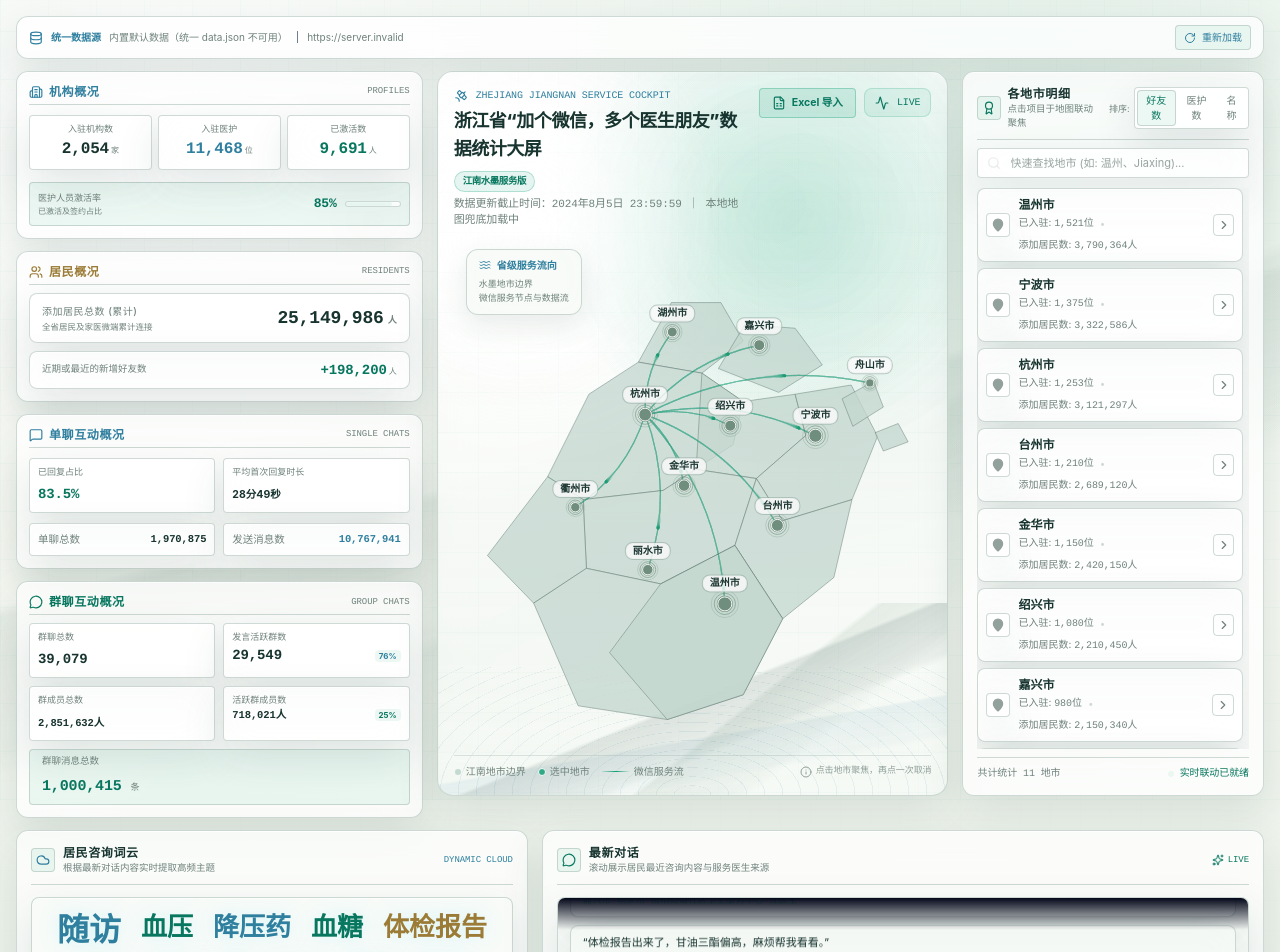
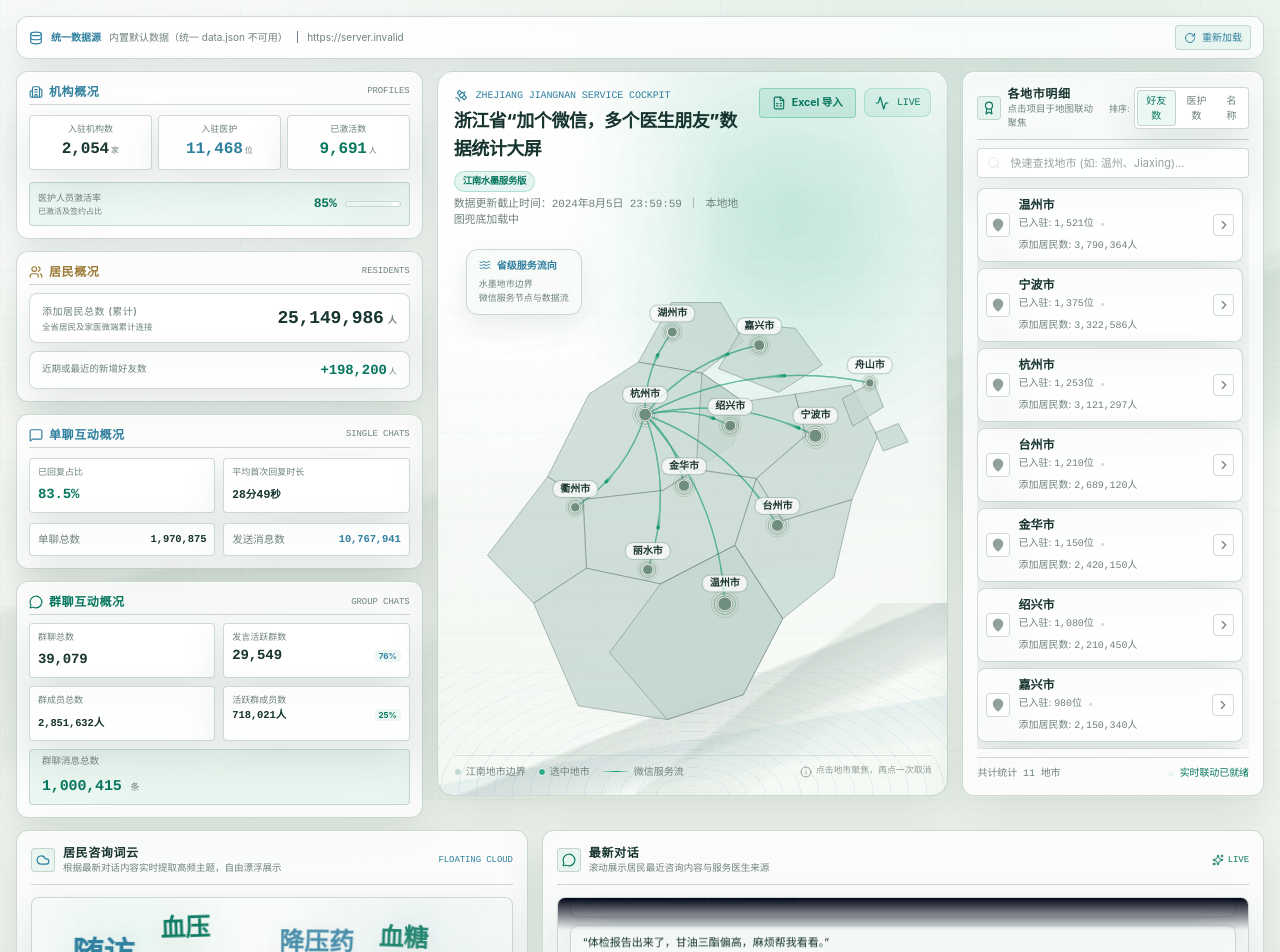
Before and after one commit to dongshuai8800-source/jiageweixin, a React (Vite) app: page / in a window 1280 px wide. Shown: the top 952 px of the page. Built offline with nearby package versions, Linux system fonts and the light colour scheme; no server answers.

Commit message:
feat: animate dynamic word cloud with free floating motion

```diff
--- a/src/components/ConversationInsights.tsx
+++ b/src/components/ConversationInsights.tsx
@@ -13,6 +13,16 @@
 interface WordCloudItem {
   text: string;
   weight: number;
+}
+
+interface FloatingWord extends WordCloudItem {
+  left: number;
+  top: number;
+  xMove: number;
+  yMove: number;
+  rotate: number;
+  duration: number;
+  delay: number;
 }
 
 const FALLBACK_CONVERSATIONS: LatestConversation[] = [
@@ -101,6 +111,31 @@
   return `${colors[index % colors.length]} font-black`;
 };
 
+const buildFloatingWords = (words: WordCloudItem[]): FloatingWord[] => {
+  const anchors = [
+    [8, 18], [28, 12], [50, 18], [70, 14], [84, 26],
+    [14, 44], [34, 40], [56, 44], [76, 48],
+    [9, 70], [29, 72], [48, 68], [68, 74], [86, 70],
+    [18, 88], [42, 86], [63, 88], [80, 90]
+  ];
+
+  return words.map((word, index) => {
+    const [left, top] = anchors[index % anchors.length];
+    const seed = Array.from(word.text).reduce((sum, char) => sum + char.charCodeAt(0), 0) + index * 17;
+    const direction = seed % 2 === 0 ? 1 : -1;
+    return {
+      ...word,
+      left,
+      top,
+      xMove: direction * (10 + (seed % 22)),
+      yMove: (seed % 3 === 0 ? -1 : 1) * (7 + (seed % 18)),
+      rotate: direction * (1.5 + (seed % 5)),
+      duration: 8 + (seed % 8),
+      delay: index * 0.18
+    };
+  });
+};
+
 export default function ConversationInsights() {
   const [conversations, setConversations] = useState<LatestConversation[]>(FALLBACK_CONVERSATIONS);
 
@@ -128,6 +163,7 @@
   }, []);
 
   const words = useMemo(() => buildWordCloud(conversations), [conversations]);
+  const floatingWords = useMemo(() => buildFloatingWords(words), [words]);
   const rollingItems = useMemo(() => [...conversations, ...conversations], [conversations]);
   const scrollDistance = Math.max(1, conversations.length) * 68;
 
@@ -139,20 +175,38 @@
             <span className="p-1 rounded bg-cyan-500/10 border border-cyan-500/25 text-cyan-300"><Cloud className="w-3.5 h-3.5" /></span>
             <div>
               <h3 className="text-xs font-bold tracking-wider text-white uppercase">居民咨询词云</h3>
-              <p className="text-[9.5px] text-slate-500">根据最新对话内容实时提取高频主题</p>
+              <p className="text-[9.5px] text-slate-500">根据最新对话内容实时提取高频主题，自由漂浮展示</p>
             </div>
           </div>
-          <span className="text-[9px] text-cyan-300 font-mono">DYNAMIC CLOUD</span>
+          <span className="text-[9px] text-cyan-300 font-mono">FLOATING CLOUD</span>
         </div>
-        <div className="min-h-[170px] rounded-lg border border-cyan-500/10 bg-slate-950/35 p-4 flex flex-wrap content-center justify-center gap-x-5 gap-y-3">
-          {words.map((word, index) => (
+        <div className="relative h-[210px] rounded-lg border border-cyan-500/10 bg-slate-950/35 overflow-hidden">
+          <div className="absolute inset-0 opacity-70 bg-[radial-gradient(circle_at_20%_25%,rgba(15,159,114,0.10),transparent_28%),radial-gradient(circle_at_80%_20%,rgba(47,127,159,0.10),transparent_32%),linear-gradient(180deg,rgba(255,255,255,0.12),transparent)]" />
+          <div className="absolute inset-x-6 bottom-3 h-px bg-gradient-to-r from-transparent via-emerald-300/45 to-transparent" />
+          {floatingWords.map((word, index) => (
             <motion.span
               key={`${word.text}-${word.weight}`}
-              initial={{ opacity: 0, y: 8 }}
-              animate={{ opacity: 1, y: 0 }}
-              transition={{ delay: index * 0.035 }}
-              className={`${wordStyle(index)} leading-none drop-shadow-[0_0_10px_rgba(34,211,238,0.18)]`}
-              style={{ fontSize: `${12 + Math.round((word.weight / 100) * 20)}px` }}
+              initial={{ opacity: 0, scale: 0.92 }}
+              animate={{
+                opacity: [0.72, 1, 0.84, 1],
+                x: [0, word.xMove, -word.xMove * 0.55, word.xMove * 0.25, 0],
+                y: [0, word.yMove, -word.yMove * 0.45, word.yMove * 0.3, 0],
+                rotate: [0, word.rotate, -word.rotate * 0.45, word.rotate * 0.25, 0]
+              }}
+              transition={{
+                duration: word.duration,
+                repeat: Infinity,
+                repeatType: "mirror",
+                ease: "easeInOut",
+                delay: word.delay
+              }}
+              className={`absolute whitespace-nowrap ${wordStyle(index)} leading-none drop-shadow-[0_8px_18px_rgba(31,68,58,0.13)] select-none`}
+              style={{
+                left: `${word.left}%`,
+                top: `${word.top}%`,
+                fontSize: `${12 + Math.round((word.weight / 100) * 22)}px`,
+                transform: "translate(-50%, -50%)"
+              }}
               title={`词频权重：${word.weight}`}
             >
               {word.text}
```
